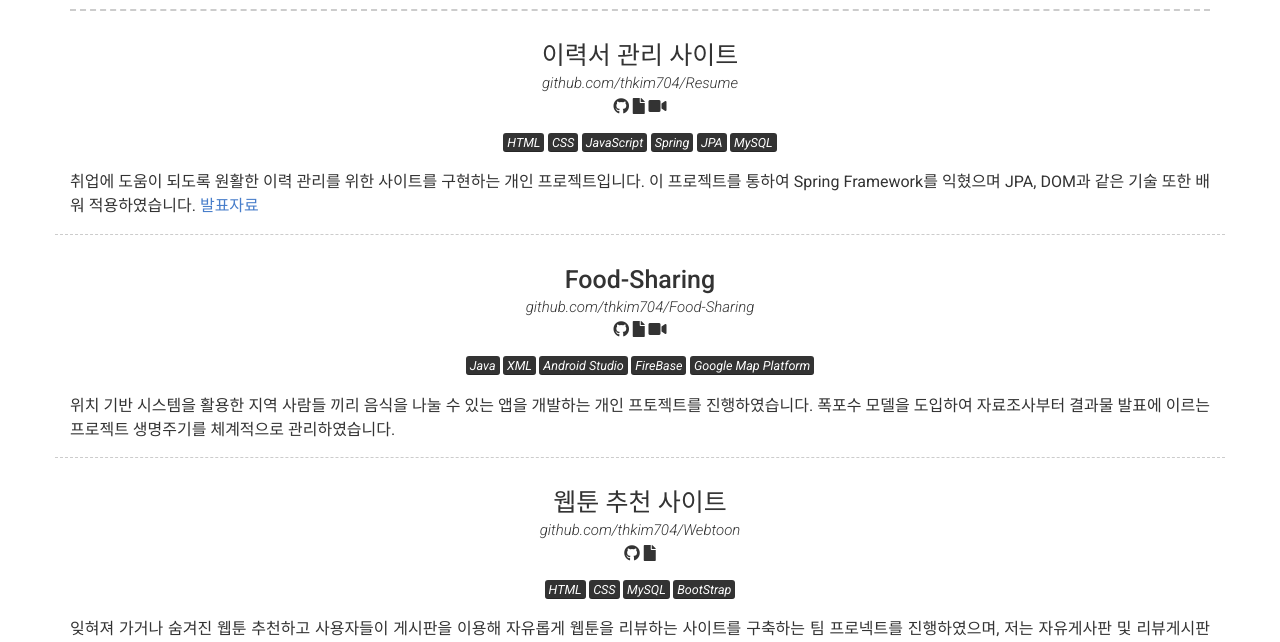
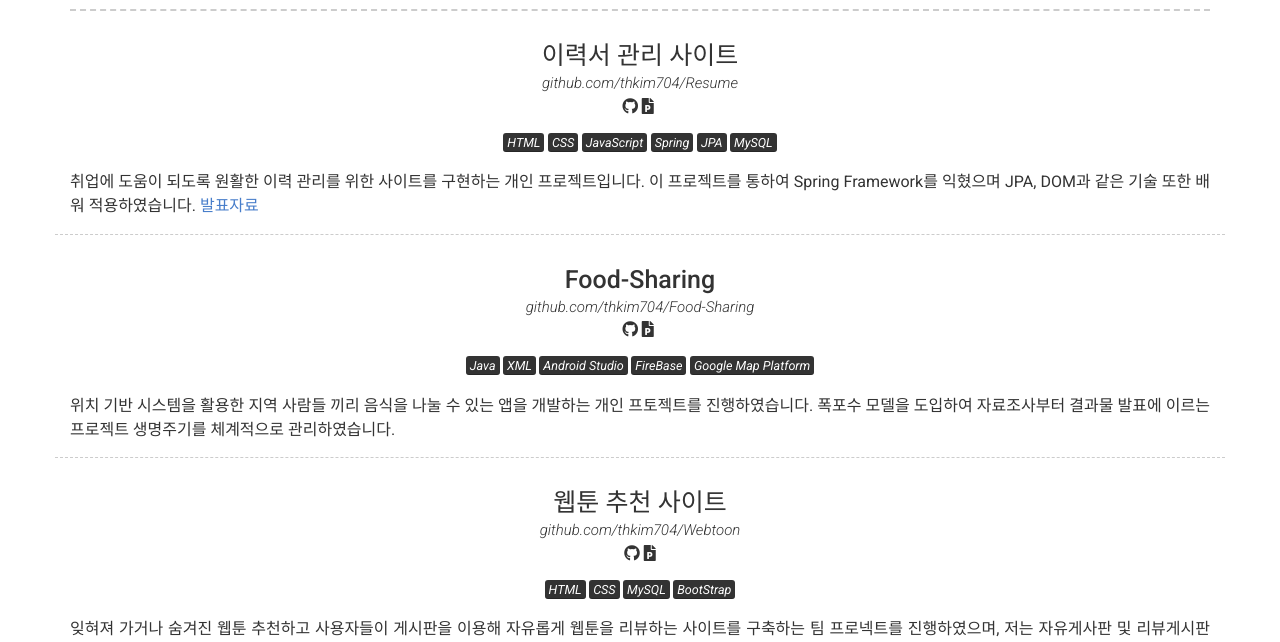
Before and after one commit to thkim704/thkim704.github.io, a Jekyll site: the page built from index.md, in a window 1280 px wide. Shown: the part 1252-1894 px from the top of the page. Built offline with Jekyll 4.4.1, drawn with Linux system fonts in a browser that asks for light colours; nearby versions of some CDN libraries.

Commit message:
Update _config.yml

```diff
--- a/_config.yml
+++ b/_config.yml
@@ -88,10 +88,10 @@ content:
             icon: fab fa-github
             url: github.com/thkim704/Resume
           - title:  Presentation for project
-            icon: fas fa-file
+            icon: fas fa-file-powerpoint
             url: https://drive.google.com/file/d/13VydbU_RV_wCg2fJBGRLA9GxWavSLHXa/view?usp=sharing
           - title:  video for project
-            icon: fas fa-video
+            icon: fas fa-circle-play
             url: https://drive.google.com/file/d/1EDxfL2TciwK9ljYu9O6D5cg0JA5wkyj5/view?usp=sharing
         quote: >
           <mark>HTML</mark> <mark>CSS</mark> <mark>JavaScript</mark> <mark>Spring</mark> <mark>JPA</mark> <mark>MySQL</mark>
@@ -109,10 +109,10 @@ content:
             icon: fab fa-github
             url: github.com/thkim704/Food-Sharing
           - title:  Presentation for project
-            icon: fas fa-file
+            icon: fas fa-file-powerpoint
             url: https://drive.google.com/file/d/1BlSqYWhyzamuOk_FcnLxK5ZsPnQUxeod/view?usp=sharing
           - title:  video for project
-            icon: fas fa-video
+            icon: fas fa-circle-play
             url: https://drive.google.com/file/d/1-mZGUk4QAgtq6kTC3VBvhzxFBZsgFgTP/view?usp=sharing
         quote: >
           <mark>Java</mark> <mark>XML</mark> <mark>Android Studio</mark> <mark>FireBase</mark> <mark>Google Map Platform</mark>
@@ -128,7 +128,7 @@ content:
             icon: fab fa-github
             url: github.com/thkim704/Webtoon
           - title:  Presentation for project
-            icon: fas fa-file
+            icon: fas fa-file-powerpoint
             url: https://drive.google.com/file/d/1A6MH0tL-uIRYZjqxyJVnpR9MZ5ybxUds/view?usp=sharing
         quote: >
           <mark>HTML</mark> <mark>CSS</mark> <mark>MySQL</mark> <mark>BootStrap</mark>
```
